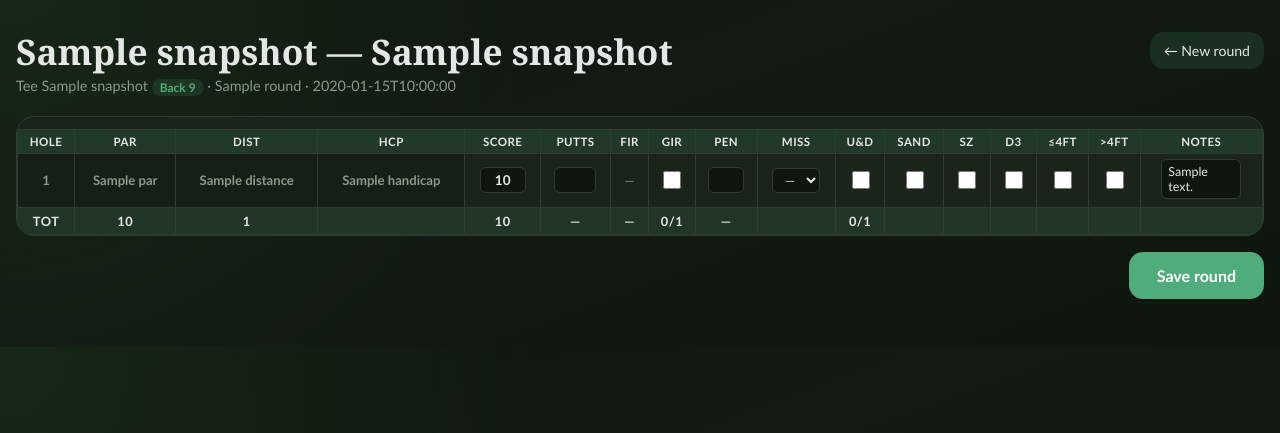
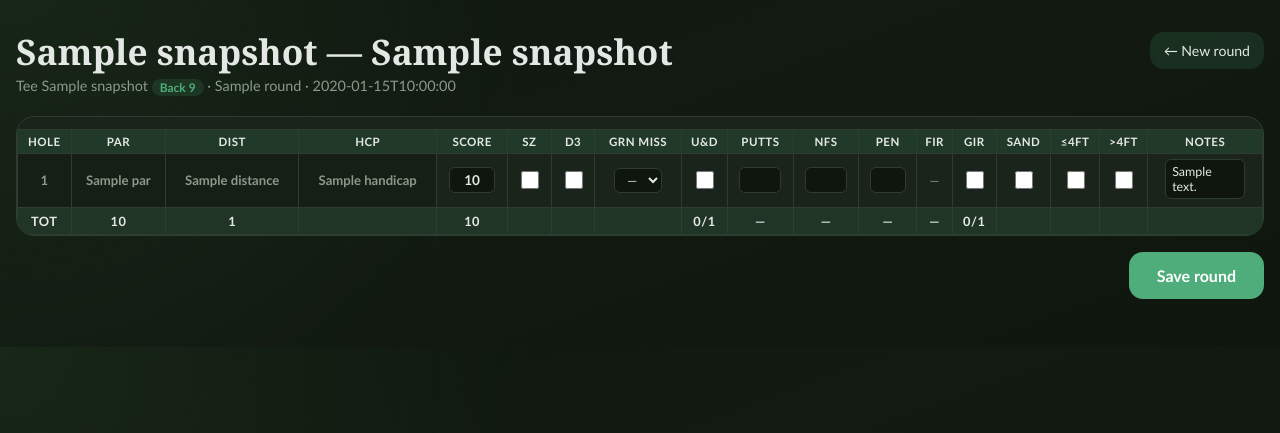
Before and after one commit to Brakjen/golf-scorecards, a FastAPI app: template src/golf_scorecards/templates/round_entry.html in a window 1280 px wide. Shown: the part 44-477 px from the top of the page. Run offline with FastAPI, Linux system fonts and the light colour scheme; the template is opened without the code that fills it: most values are stand-ins (such as "Sample title", 1, 10 or a date in 2020).

Commit message:
feat: add NFS metric, trim printed scorecard, reorder columns
Data model:
- Add nfs (non-functional strikes) to round_holes schema + model
- ALTER TABLE migration for existing databases

Printed scorecard (8 write-in columns, down from 11):
- Remove: FIR, FW Miss, Putt ≤4ft
- Keep: Score, SZ in Reg, Down in 3, Green Miss, Up & Down, Putts, NFS, Pen

Entry form + detail view:
- Add NFS number input
- Reorder columns to match printed scorecard for faster transcription
- Paper-tracked metrics first, digital-only (FIR, GIR, Sand, ≤4ft, >4ft) after
- Rename Miss → Grn Miss (green approach miss, not FIR miss)

```diff
--- a/src/golf_scorecards/db/schema.sql
+++ b/src/golf_scorecards/db/schema.sql
@@ -36,6 +36,7 @@ CREATE TABLE IF NOT EXISTS round_holes (
     down_in_3       INTEGER,
     putt_under_4ft  INTEGER,
     made_over_4ft   INTEGER,
+    nfs             INTEGER,
     notes           TEXT,
     UNIQUE(round_id, hole_number)
 );
--- a/src/golf_scorecards/rounds/models.py
+++ b/src/golf_scorecards/rounds/models.py
@@ -31,6 +31,7 @@ class RoundHole(BaseModel):
         down_in_3: Whether the player holed out in ≤3 from the scoring zone (1/0).
         putt_under_4ft: Whether a putt ≤4 ft was made (1 = made, 0 = missed).
         made_over_4ft: Whether a putt >4 ft was made (1 = made, 0 = missed).
+        nfs: Number of non-functional strikes (chunks, tops, mishits).
         notes: Free-text notes for the hole.
     """
 
@@ -52,6 +53,7 @@ class RoundHole(BaseModel):
     down_in_3: int | None = None
     putt_under_4ft: int | None = None
     made_over_4ft: int | None = None
+    nfs: int | None = None
     notes: str | None = None
 
 
--- a/src/golf_scorecards/rounds/repository.py
+++ b/src/golf_scorecards/rounds/repository.py
@@ -173,14 +173,14 @@ class RoundRepository:
                         penalty_strokes = ?, miss_direction = ?,
                         up_and_down = ?, sand_save = ?, sz_in_reg = ?,
                         down_in_3 = ?, putt_under_4ft = ?, made_over_4ft = ?,
-                        notes = ?
+                        nfs = ?, notes = ?
                     WHERE round_id = ? AND hole_number = ?""",
                     (
                         h.score, h.putts, h.fir, h.gir,
                         h.penalty_strokes, h.miss_direction,
                         h.up_and_down, h.sand_save, h.sz_in_reg,
                         h.down_in_3, h.putt_under_4ft, h.made_over_4ft,
-                        h.notes, round_id, h.hole_number,
+                        h.nfs, h.notes, round_id, h.hole_number,
                     ),
                 )
             now = datetime.now().isoformat()
@@ -250,6 +250,7 @@ class RoundRepository:
                 down_in_3=row["down_in_3"],
                 putt_under_4ft=row["putt_under_4ft"],
                 made_over_4ft=row["made_over_4ft"],
+                nfs=row["nfs"],
                 notes=row["notes"],
             )
             for row in rows
--- a/src/golf_scorecards/scorecards/builder.py
+++ b/src/golf_scorecards/scorecards/builder.py
@@ -180,14 +180,11 @@ class ScorecardBuilder:
 
         columns.extend(
             [
-                "FIR",
-                "FW Miss",
                 "SZ in Reg",
                 "Down in 3",
                 "Green Miss",
                 "Up and Down",
                 "Putts",
-                "Putt <=4 ft",
                 "NFS",
                 "Pen",
             ]
--- a/src/golf_scorecards/templates/round_entry.html
+++ b/src/golf_scorecards/templates/round_entry.html
@@ -29,15 +29,16 @@
             <th class="col-dist">Dist</th>
             <th class="col-hcp">HCP</th>
             <th class="col-score">Score</th>
+            <th class="col-check">SZ</th>
+            <th class="col-check">D3</th>
+            <th class="col-miss">Grn Miss</th>
+            <th class="col-check">U&D</th>
             <th class="col-putts">Putts</th>
+            <th class="col-pen">NFS</th>
+            <th class="col-pen">Pen</th>
             <th class="col-check">FIR</th>
             <th class="col-check">GIR</th>
-            <th class="col-pen">Pen</th>
-            <th class="col-miss">Miss</th>
-            <th class="col-check">U&D</th>
             <th class="col-check">Sand</th>
-            <th class="col-check">SZ</th>
-            <th class="col-check">D3</th>
             <th class="col-check">≤4ft</th>
             <th class="col-check">>4ft</th>
             <th class="col-notes">Notes</th>
@@ -47,7 +48,7 @@
           {% for hole in round.holes %}
           {% if hole.hole_number == 10 and round.holes_played == '18' %}
           <tr class="turn-row">
-            <td colspan="17">Turn</td>
+            <td colspan="18">Turn</td>
           </tr>
           {% endif %}
           <tr>
@@ -61,26 +62,12 @@
                      min="1" max="20" class="input-num input-score" data-hole="{{ hole.hole_number }}">
             </td>
             <td>
-              <input type="number" name="putts_{{ hole.hole_number }}"
-                     value="{{ hole.putts if hole.putts is not none else '' }}"
-                     min="0" max="10" class="input-num input-putts" data-hole="{{ hole.hole_number }}">
+              <input type="checkbox" name="sz_{{ hole.hole_number }}" value="1"
+                     tabindex="0" {% if hole.sz_in_reg %}checked{% endif %}>
             </td>
             <td>
-              {% if hole.par > 3 %}
-              <input type="checkbox" name="fir_{{ hole.hole_number }}" value="1"
-                     tabindex="0" {% if hole.fir %}checked{% endif %}>
-              {% else %}
-              <span class="na">—</span>
-              {% endif %}
-            </td>
-            <td>
-              <input type="checkbox" name="gir_{{ hole.hole_number }}" value="1"
-                     tabindex="0" {% if hole.gir %}checked{% endif %}>
-            </td>
-            <td>
-              <input type="number" name="penalty_{{ hole.hole_number }}"
-                     value="{{ hole.penalty_strokes if hole.penalty_strokes is not none else '' }}"
-                     min="0" max="10" class="input-num input-pen">
+              <input type="checkbox" name="d3_{{ hole.hole_number }}" value="1"
+                     tabindex="0" {% if hole.down_in_3 %}checked{% endif %}>
             </td>
             <td>
               <select name="miss_{{ hole.hole_number }}" class="input-miss">
@@ -96,16 +83,35 @@
                      tabindex="0" {% if hole.up_and_down %}checked{% endif %}>
             </td>
             <td>
+              <input type="number" name="putts_{{ hole.hole_number }}"
+                     value="{{ hole.putts if hole.putts is not none else '' }}"
+                     min="0" max="10" class="input-num input-putts" data-hole="{{ hole.hole_number }}">
+            </td>
+            <td>
+              <input type="number" name="nfs_{{ hole.hole_number }}"
+                     value="{{ hole.nfs if hole.nfs is not none else '' }}"
+                     min="0" max="10" class="input-num input-nfs">
+            </td>
+            <td>
+              <input type="number" name="penalty_{{ hole.hole_number }}"
+                     value="{{ hole.penalty_strokes if hole.penalty_strokes is not none else '' }}"
+                     min="0" max="10" class="input-num input-pen">
+            </td>
+            <td>
+              {% if hole.par > 3 %}
+              <input type="checkbox" name="fir_{{ hole.hole_number }}" value="1"
+                     tabindex="0" {% if hole.fir %}checked{% endif %}>
+              {% else %}
+              <span class="na">—</span>
+              {% endif %}
+            </td>
+            <td>
+              <input type="checkbox" name="gir_{{ hole.hole_number }}" value="1"
+                     tabindex="0" {% if hole.gir %}checked{% endif %}>
+            </td>
+            <td>
               <input type="checkbox" name="sand_{{ hole.hole_number }}" value="1"
                      tabindex="0" {% if hole.sand_save %}checked{% endif %}>
-            </td>
-            <td>
-              <input type="checkbox" name="sz_{{ hole.hole_number }}" value="1"
-                     tabindex="0" {% if hole.sz_in_reg %}checked{% endif %}>
-            </td>
-            <td>
-              <input type="checkbox" name="d3_{{ hole.hole_number }}" value="1"
-                     tabindex="0" {% if hole.down_in_3 %}checked{% endif %}>
             </td>
             <td>
               <input type="checkbox" name="putt4_{{ hole.hole_number }}" value="1"
@@ -130,14 +136,15 @@
             <th id="tot-dist">{{ snapshot.total_distance or '' }}</th>
             <th></th>
             <th id="tot-score">—</th>
+            <th></th>
+            <th></th>
+            <th></th>
+            <th id="tot-ud">—</th>
             <th id="tot-putts">—</th>
+            <th id="tot-nfs">—</th>
+            <th id="tot-pen">—</th>
             <th id="tot-fir">—</th>
             <th id="tot-gir">—</th>
-            <th id="tot-pen">—</th>
-            <th></th>
-            <th id="tot-ud">—</th>
-            <th></th>
-            <th></th>
             <th></th>
             <th></th>
             <th></th>
@@ -183,10 +190,12 @@
   function updateTotals() {
     const score = sumInputs(".input-score");
     const putts = sumInputs(".input-putts");
+    const nfs = sumInputs(".input-nfs");
     const pen = sumInputs(".input-pen");
 
     document.getElementById("tot-score").textContent = score !== null ? score : "—";
     document.getElementById("tot-putts").textContent = putts !== null ? putts : "—";
+    document.getElementById("tot-nfs").textContent = nfs !== null ? nfs : "—";
     document.getElementById("tot-pen").textContent = pen !== null ? pen : "—";
     document.getElementById("tot-fir").textContent = countChecked("fir_", 14);
     document.getElementById("tot-gir").textContent = countChecked("gir_", 18);
--- a/src/golf_scorecards/web/routes.py
+++ b/src/golf_scorecards/web/routes.py
@@ -437,6 +437,7 @@ async def round_save(
                 down_in_3=_check(f"d3_{n}"),
                 putt_under_4ft=_check(f"putt4_{n}"),
                 made_over_4ft=_check(f"made4_{n}"),
+                nfs=_int(f"nfs_{n}"),
                 notes=_str(f"notes_{n}"),
             )
         )
```
Also changed, not shown: src/golf_scorecards/db/connection.py (+7 -0 lines), src/golf_scorecards/templates/round_detail.html (+26 -18 lines), src/golf_scorecards/templates/scorecard_print.html (+2 -5 lines).
